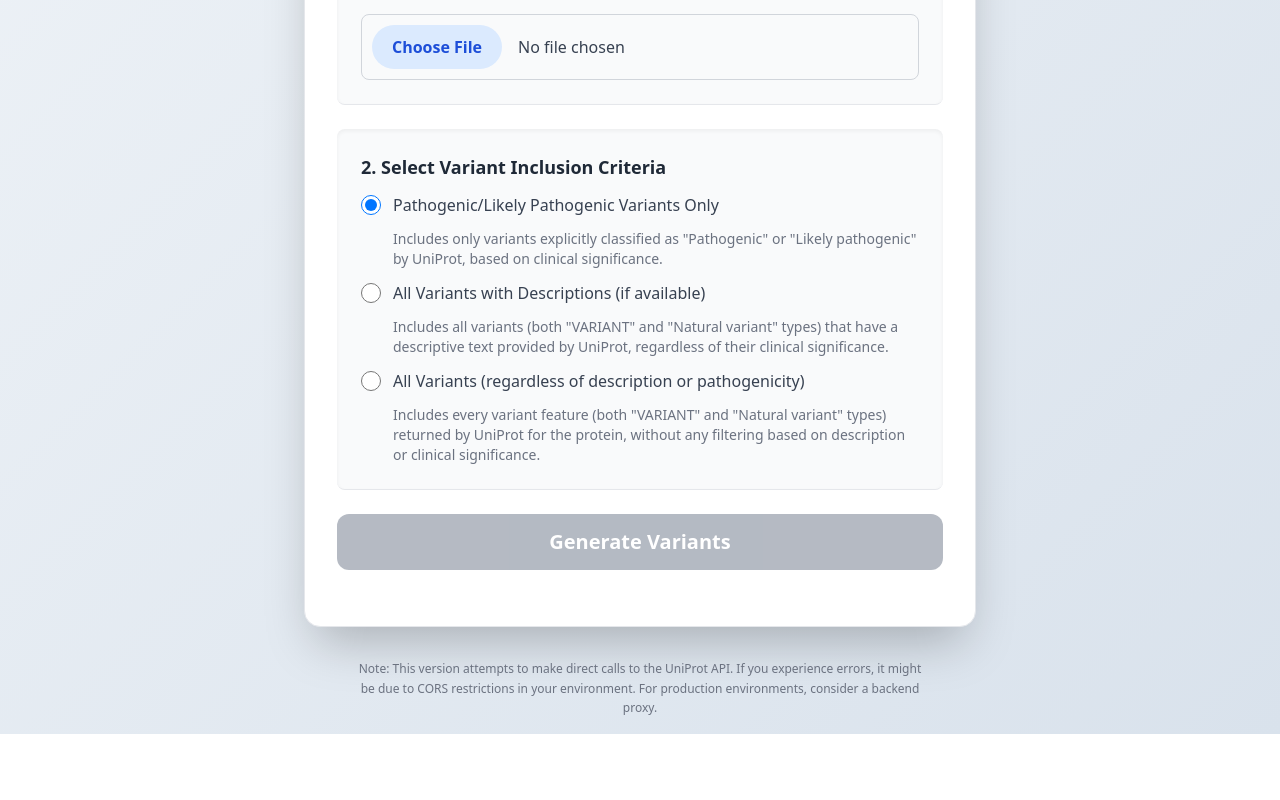
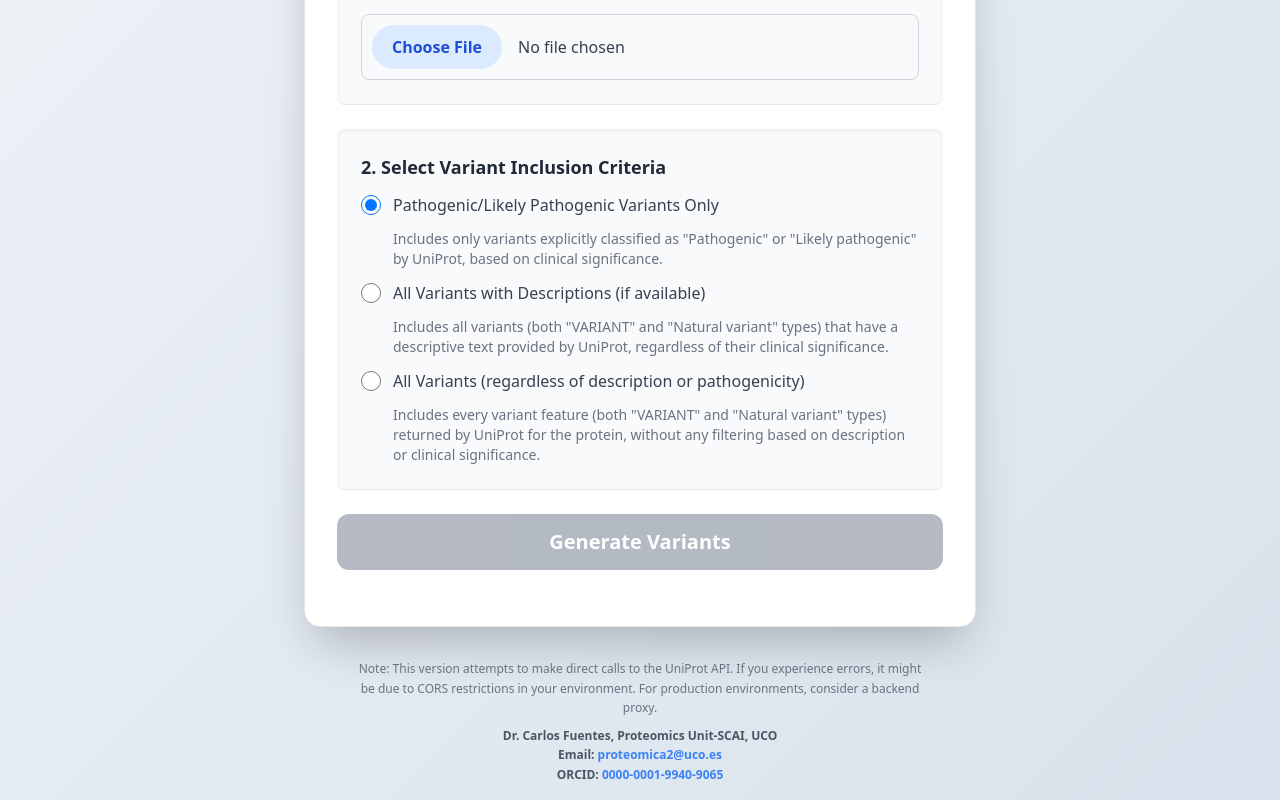
Before and after one commit to Carlos-Fuentes-UCO/patho-variants-app, a React (Create React App) app: page / in a window 1280 px wide. Shown: the part 530-1330 px from the top of the page. Before the commit the page ends 1264 px from the top, so only its background shows below. Built offline with nearby package versions, Linux system fonts and the light colour scheme.

Commit message:
feat: Add affiliation details to application footer

```diff
--- a/src/App.js
+++ b/src/App.js
@@ -615,8 +615,17 @@ That's it! With these simple steps, you will be able to efficiently use the Path
                     </div>
                 )}
             </div>
+            {/* Footer con información de afiliación */}
             <p className="mt-8 text-gray-500 text-xs text-center max-w-xl leading-relaxed z-10">
                 Note: This version attempts to make direct calls to the UniProt API. If you experience errors, it might be due to CORS restrictions in your environment. For production environments, consider a backend proxy.
+                <br />
+                <span className="font-semibold text-gray-600 mt-2 block">
+                    Dr. Carlos Fuentes, Proteomics Unit-SCAI, UCO
+                    <br />
+                    Email: <a href="mailto:proteomica2@uco.es" className="text-blue-500 hover:underline">proteomica2@uco.es</a>
+                    <br />
+                    ORCID: <a href="https://orcid.org/0000-0001-9940-9065" target="_blank" rel="noopener noreferrer" className="text-blue-500 hover:underline">0000-0001-9940-9065</a>
+                </span>
             </p>
         </div>
     );
```
